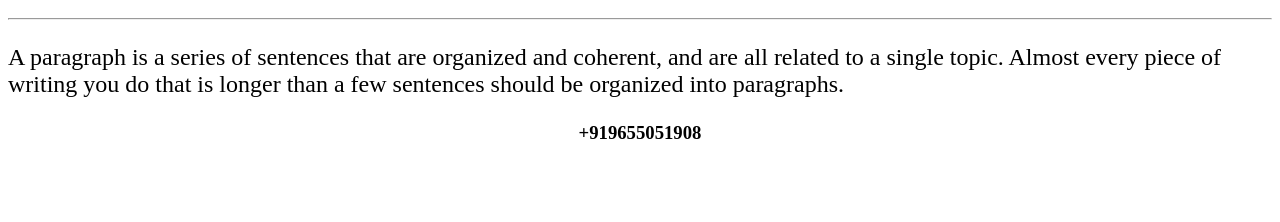
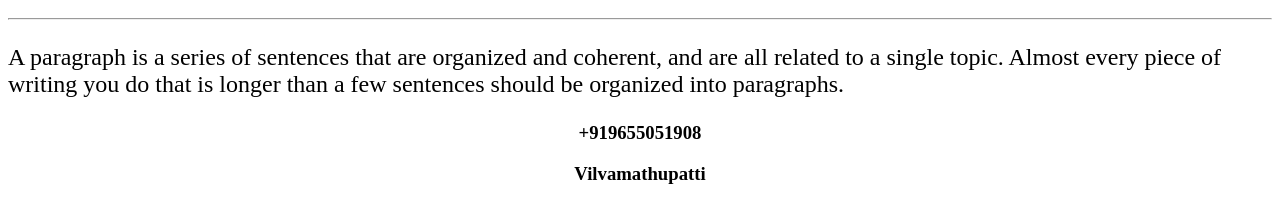
Before and after one commit to vellaisamy03/sub-branch, a plain HTML site: page index.html in a window 1280 px wide. Shown: the part 48-270 px from the top of the page. Drawn offline with Linux system fonts and the light colour scheme.

Commit message:
Add village

```diff
--- a/index.html
+++ b/index.html
@@ -9,4 +9,6 @@
 
 
 <h3 style="text-align: center;">+919655051908</h3>
+<h3 style="text-align: center;">Vilvamathupatti</h3>
+
 </div>
```
